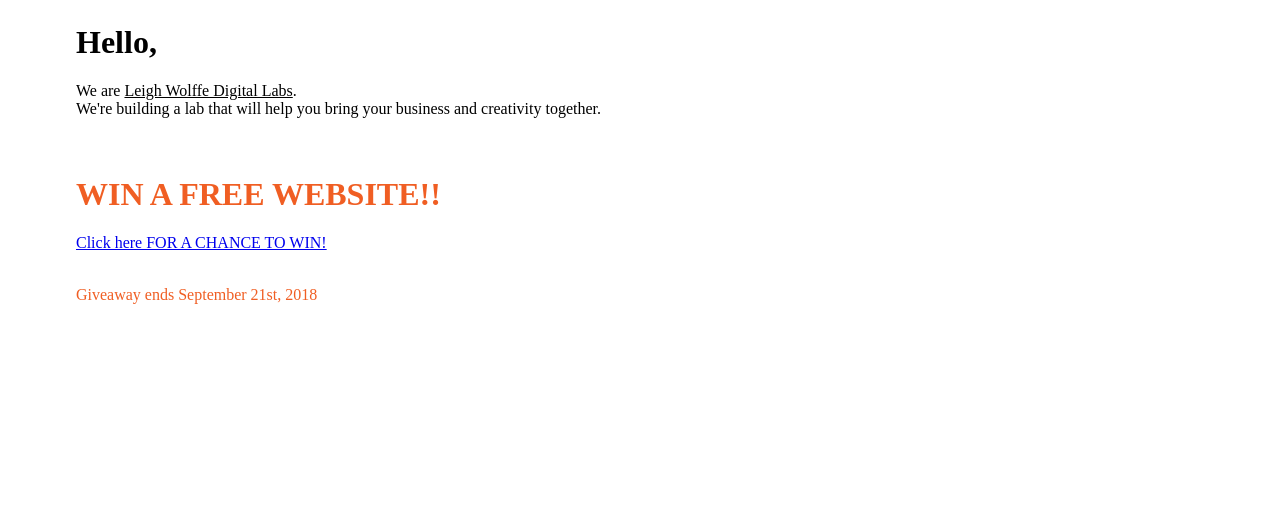
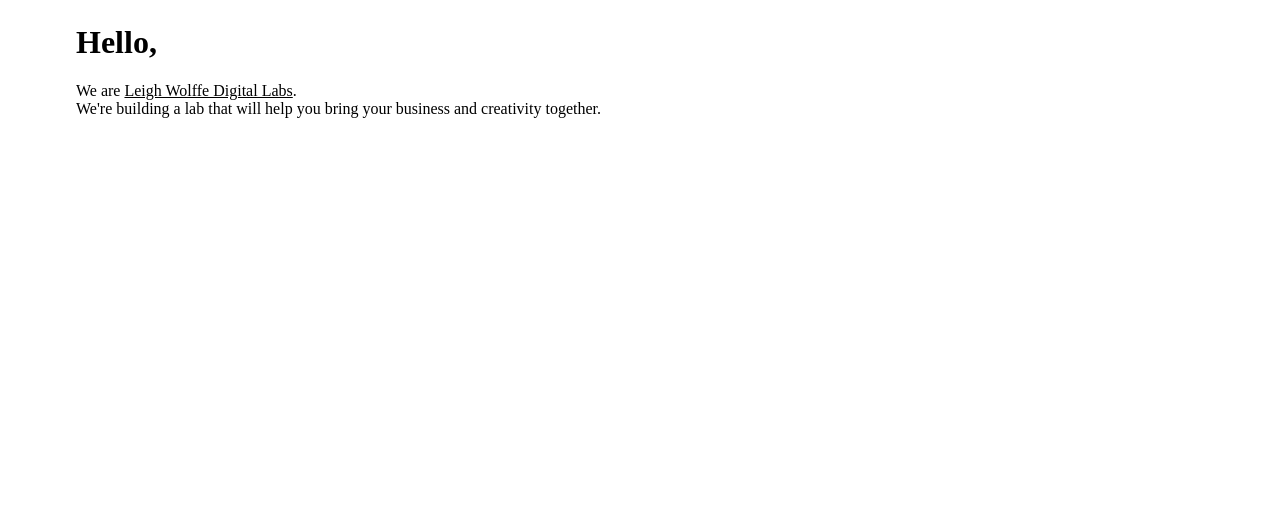
Before and after one commit to arielwolffe/leighwolffelanding, a Gatsby site: page / in a window 1280 px wide. Shown: the part 173-679 px from the top of the page. Built offline with nearby package versions, Linux system fonts and the light colour scheme; Gatsby itself is replaced by a stand-in of ours.

Commit message:
Update index.js

```diff
--- a/src/pages/index.js
+++ b/src/pages/index.js
@@ -20,22 +20,6 @@
           <br />
           We're building a lab that will help you bring your business and
           creativity together.
-          <br />
-          <br />
-          <br />
-          <h1 className={styles.digitalOrange}>
-            <b>WIN A FREE WEBSITE!!</b>
-          </h1>
-          <div>
-            <a href="https://goo.gl/forms/bOkwRxchHXUkmluM2" target="_blank">
-              Click here FOR A CHANCE TO WIN!
-            </a>
-            <br />
-            <br />
-            <p className={styles.digitalOrange}>
-              Giveaway ends September 21st, 2018
-            </p>
-          </div>
           <br />
           <br />
         </p>
```
